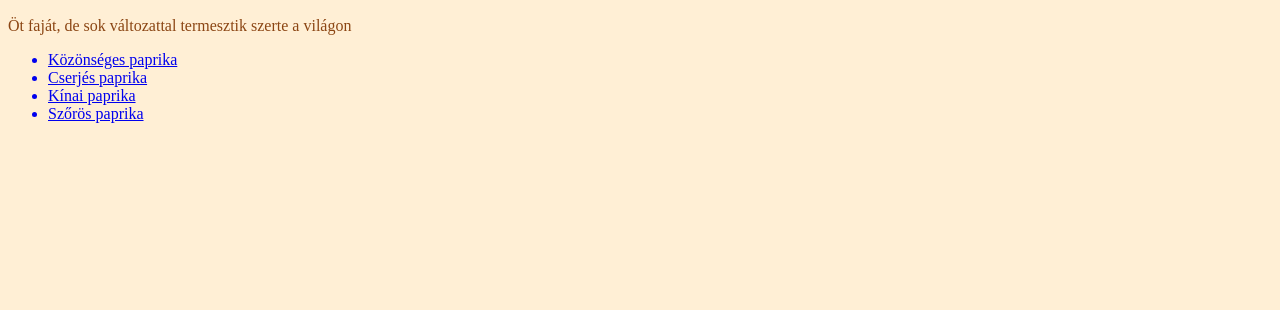
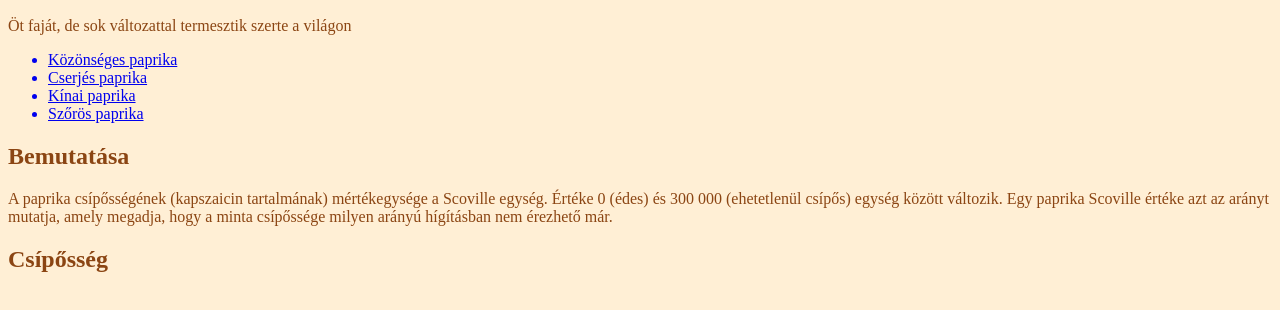
Before and after one commit to Ricsko/paprika, a plain HTML site: page index.html in a window 1280 px wide. Shown: the part 110-420 px from the top of the page. Drawn offline with Linux system fonts and the light colour scheme.

Commit message:
div keretek létrehozása

```diff
--- a/index.html
+++ b/index.html
@@ -21,6 +21,16 @@
                 <a href="https://hu.wikipedia.org/wiki/Paprika", target="_blank"><li>Szőrös paprika</li></a>
             </ul>
         </div>
+        <div id="tartalom">
+            <h2>Bemutatása</h2>
+            <p>A paprika csípősségének (kapszaicin tartalmának) mértékegysége a Scoville egység. Értéke 0 (édes) és 300 000 (ehetetlenül csípős) egység között változik. Egy paprika Scoville értéke azt az arányt mutatja, amely megadja, hogy a minta csípőssége milyen arányú hígításban nem érezhető már.</p>
+
+            <h2>Csípősség</h2>
+
+
+
+        </div>
+
     </div>
 </body>
 </html>
```
